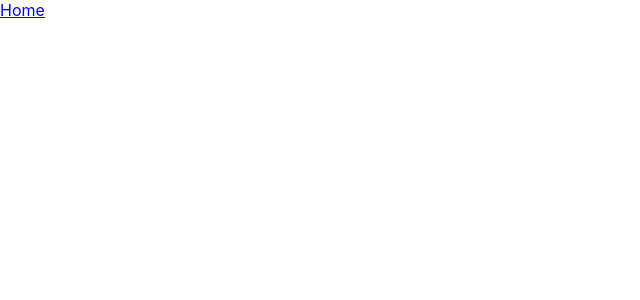
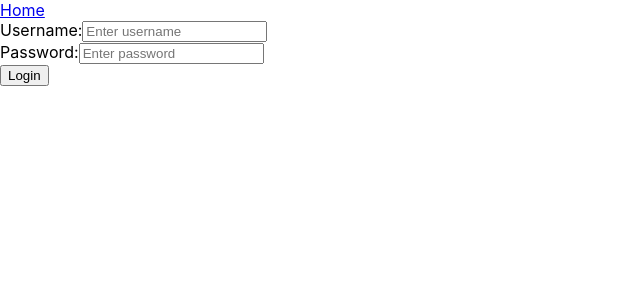
Before and after one commit to mvmirhan/crowdfunding-react-mvmirhan, a React (Create React App) app: page /login in a window 1280 px wide. Before the commit this address had no page. Shown: the top 300 px of the page, without its empty margins (0-640 px from the left). Built offline with nearby package versions, Linux system fonts and the light colour scheme.

Commit message:
completed set-up of posting data from API

```diff
--- a/src/App.js
+++ b/src/App.js
@@ -3,6 +3,7 @@
 import Nav from './components/Nav'
 import HomePage from './pages/HomePage'
 import ProjectPage from './pages/ProjectPage'
+import LoginPage from './pages/LoginPage'
 
 import './App.css'
 
@@ -13,8 +14,10 @@
 
       <Nav />
         <Routes>
+          <Route path="/login" element={<LoginPage/>}></Route>
           <Route exact path="/" element={<HomePage/>}></Route>
           <Route path="/project/:id" element={<ProjectPage/>}></Route>
+
         </Routes>
       </Router>
     </div>
--- /dev/null
+++ b/src/components/LoginForm/LoginForm.jsx
@@ -0,0 +1,65 @@
+import React, { useState } from 'react'
+import { useNavigate } from 'react-router-dom'
+
+
+function LoginForm() {
+    const [credentials, setCredentials] = useState({
+        username: "",
+        password: ""
+    })
+
+    const handleChange = (e) => {
+        const { id, value } = e.target;
+        setCredentials((prevCredentials) => ({
+            ...prevCredentials,[id]: value,
+        }))
+    }
+
+    const postData = async () => {
+        const response = await
+            fetch(`${process.env.REACT_APP_API_URL}api-token-auth/`,{
+                method: "post",
+                headers: {"Content-type": "application/json",},
+                body: JSON.stringify(credentials),
+            })
+            return response.json()
+    }
+
+    const history = useNavigate()
+
+    const handleSubmit = (e) => {
+        e.preventDefault();
+        if(credentials.username && credentials.password) {
+            postData().then((response) => {
+                window.localStorage.setItem("token", response.token)
+                history("/")
+            })}
+    }
+
+    return (
+        <form>
+        <div>
+            <label htmlFor='username'>Username:</label>
+            <input
+                type='text'
+                id='username'
+                placeholder='Enter username'
+                onChange={handleChange}
+            />
+        </div>
+
+        <div>
+        <label htmlFor='password'>Password:</label>
+        <input
+            type='password'
+            id='password'
+            placeholder='Enter password'
+            onChange={handleChange}
+        />
+    </div>
+    <button type='submit' onClick={handleSubmit}>Login</button>
+    </form>
+)
+}
+
+export default LoginForm
--- /dev/null
+++ b/src/pages/LoginPage.jsx
@@ -0,0 +1,8 @@
+import React from 'react'
+import LoginForm from '../components/LoginForm/LoginForm'
+
+function LoginPage() {
+    return <LoginForm />
+
+}
+export default LoginPage
```
